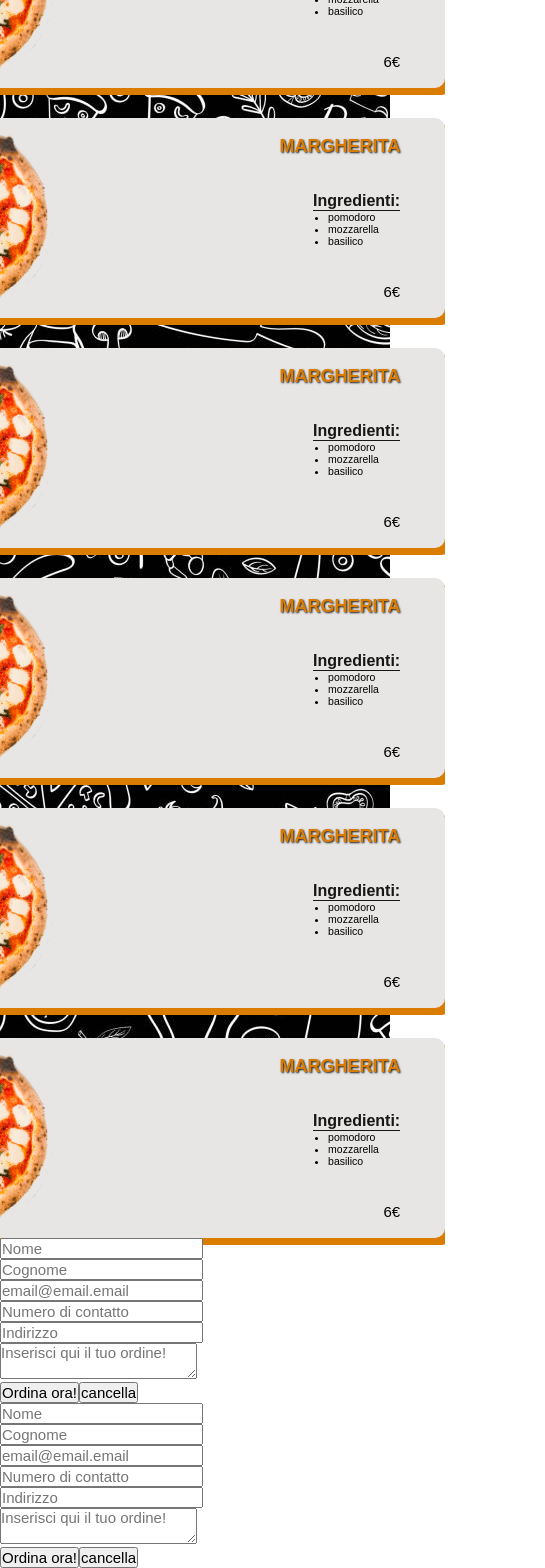
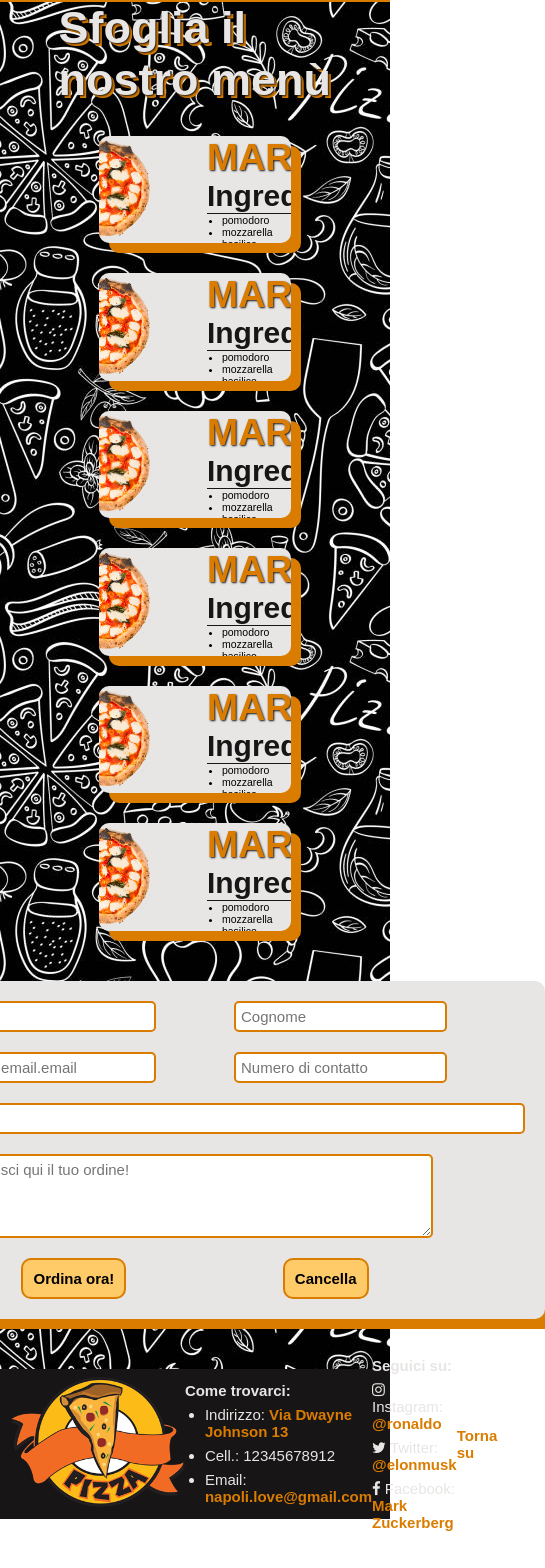
Before and after one commit to RcoRed/pizzeria, a Vue app: page / in a window 390 px wide. Shown: the part 287-1855 px from the top of the page, 545 px wide, since content can reach past the window. After the commit the page ends 1818 px from the top, so only its background shows below. Built offline with nearby package versions, Linux system fonts and the light colour scheme.

Commit message:
non responsive, banner da aggiungere e stilizzare.

```diff
--- a/src/App.vue
+++ b/src/App.vue
@@ -1,4 +1,5 @@
 <template>
+  <link rel="stylesheet" href="https://cdnjs.cloudflare.com/ajax/libs/font-awesome/4.7.0/css/font-awesome.min.css">
   <HeaderComponent />
   <MenuComponent />
   <FormComponent />
--- a/src/assets/styles/attributes.scss
+++ b/src/assets/styles/attributes.scss
@@ -2,4 +2,39 @@ $my-black: rgb(23, 21, 21);
 $my-orange: rgb(218, 124, 0);
 $my-lightorange: rgb(255, 202, 104);
 $my-white: rgb(232, 230, 228);
-$header-height: 50px
+$header-height: 100px;
+$header-padding: 10px;
+$max-with: 70vw;
+$footer-height: 150px;
+$footer-padding: 10px;
+
+@mixin card-style-white-orange{
+    background-color:$my-white;
+    box-shadow: 10px 10px $my-orange;
+    border-radius: 10px;
+};
+@mixin input-style-white-orange{
+    border-radius: 5px;
+    border: 2px $my-orange solid;
+    background-color: white;
+    padding: 5px;
+    &:focus{
+        outline: 0px;
+        border: 2px $my-lightorange solid;
+    }
+}
+@mixin my-button{
+    border-radius: 10px;
+    border: 2px $my-orange solid;
+    padding: 10px;
+    background-color: $my-lightorange;
+
+    font-weight: bold;
+    &:hover{
+        outline: 0px;
+        background-color: white;
+    }
+    &:active{
+        background-color: $my-lightorange;
+    }
+}
--- a/src/assets/styles/components/FooterComponent.scss
+++ b/src/assets/styles/components/FooterComponent.scss
@@ -0,0 +1,30 @@
+@import "/src/assets/styles/attributes.scss";
+
+footer{
+    box-sizing: border-box;
+    width: 100%;
+    height: $footer-height;
+    padding: $footer-padding;
+    background-color: $my-black;
+    color: $my-white;
+    display: flex;
+    flex-direction: row;
+    justify-content: space-evenly;
+    align-items: center;
+    img{
+        height: calc($footer-height - ($footer-padding * 2));
+    }
+    .contact{
+        ul{
+            padding-left: 20px;
+        }
+    }
+    .social{
+        ul{
+            list-style: none;
+        }
+    }
+    li{
+        padding-top: 7px;
+    }
+}
--- a/src/assets/styles/components/FormComponent.scss
+++ b/src/assets/styles/components/FormComponent.scss
@@ -0,0 +1,48 @@
+@import "/src/assets/styles/attributes.scss";
+
+.order-container{
+    @include card-style-white-orange;
+    width: fit-content;
+    box-sizing: border-box;
+    display: flex;
+    flex-direction: column;
+    width: 700px;
+    row-gap: 20px;
+    padding: 20px;
+    //non so perchè ma &:nth-child(){} non funziona...
+    .nominative, .contact{
+        display: flex;
+        flex-direction: row;
+        justify-content: space-evenly;
+    }
+    .address{
+        display: flex;
+        flex-direction: column;
+        input{
+            align-self: stretch;
+        }
+    }
+    .order{
+        display: flex;
+        flex-direction: row;
+        justify-content: center;
+        textarea{
+            width: 70%;
+            height: 70px;
+        }
+    }
+    .form-button{
+        display: flex;
+        flex-direction: row;
+        justify-content: space-evenly;
+        button{
+           @include my-button;
+        }
+    }
+    input{
+        @include input-style-white-orange;
+    }
+    textarea{
+        @include input-style-white-orange;
+    }
+}
--- a/src/assets/styles/components/HeaderComponent.scss
+++ b/src/assets/styles/components/HeaderComponent.scss
@@ -5,15 +5,21 @@ header{
     position: fixed;
     top: 0px;
     box-sizing: border-box;
-    padding: 5px;
+    padding: $header-padding;
     width: 100%;
     max-height: $header-height;
-    display: flex;
-    flex-direction: row;
-    justify-content: center;
     background-color: $my-black;
     box-shadow: 0px 7px 15px -5px $my-orange;
+    nav{
+        display: flex;
+        flex-direction: row;
+        justify-content: space-evenly;
+        align-items: center;
+        div{
+
+        }
+    }
     img{
-        height: 40px;
+        height: calc($header-height - ($header-padding * 2));
     }
 }
--- a/src/assets/styles/components/MenuComponent.scss
+++ b/src/assets/styles/components/MenuComponent.scss
@@ -1,10 +1,9 @@
 @import "/src/assets/styles/attributes.scss";
-
+#banner{
+    width: 100%;
+}
 .conteniner-menu{
     margin-top: $header-height;
-    padding-top: 20px;
-    background-image: url("/src/assets/img/sfondo.jpg");
-    background-repeat: repeat;
     display: flex;
     flex-direction: column;
     align-items: center;
@@ -18,6 +17,7 @@
         align-items: center;
         justify-content: center;
         row-gap: 30px;
-        width: 70vw;
+        width: $max-with;
+        max-width: 1000px;
     }
 }
--- a/src/assets/styles/components/PizzaCardComponent.scss
+++ b/src/assets/styles/components/PizzaCardComponent.scss
@@ -1,37 +1,36 @@
 @import "/src/assets/styles/attributes.scss";
 
 .card{
+    @include card-style-white-orange;
     display: flex;
     flex-direction: row;
-    justify-content: space-around;
-    background-color:$my-white;
-    width: 500px;
-    height: 200px;
-    border-radius: 10px;
-    box-shadow: 7px 7px 0px 0px $my-orange;
+    width: 70%;
+    aspect-ratio: 16 / 9;
+    max-width: 900px;
     transition: 0.2s;
     overflow: hidden;
     &:hover{
-        box-shadow: 4px 4px 0px $my-orange, inset 1px 1px 3px #000000;
+        box-shadow: 5px 5px $my-orange, inset 1px 1px 3px #000000;
         cursor: pointer;
         img{
             left: -20%;
         }
     }
     img{
+        aspect-ratio: 1 / 1;
         transition: 0.2s;
         position: relative;
         left: -25%;
     }
-
-
     .info-pizza{
         display: flex;
         flex-direction: column;
         justify-content: space-around;
-        align-items: end;
+        align-items: start;
         p{
             align-self: flex-end;
+            font-size: 2rem;
+            font-weight: bold;
         }
         .ingredients{
             h4{
--- a/src/assets/styles/global.scss
+++ b/src/assets/styles/global.scss
@@ -5,33 +5,39 @@
     padding: 0;
     font-family: sans-serif;
     font-size: 15px;
+    #app{
+        display: flex;
+        flex-direction: column;
+        align-items: center;
+        row-gap: 50px;
+        background: $my-black url("/src/assets/img/sfondo.jpg") repeat;
         a{
             color: $my-orange;
             text-decoration: none;
-        border-bottom: 1px $my-orange solid;
             font-weight: bold;
             &:hover{
                 color: $my-lightorange;
-            border-bottom: 1px $my-lightorange solid;
             }
         }
         h1{
-        text-shadow: 1px 1px 2px $my-black, 2px 1px 0px $my-white;
-        font-size: xx-large;
+            text-shadow: 1px 1px 2px $my-black, 3px 3px 0px $my-white;
+            font-size: 5rem;
             color: $my-orange;
         }
         h2{
-        text-shadow: 1px 1px 2px $my-black, 3px 1px 0px $my-orange;
-        font-size: larger;
+            text-shadow: 1px 1px 2px $my-black, 3px 3px 0px $my-orange;
+            font-size: 3rem;
             color: $my-white;
         }
         h3{
             text-shadow: 1px 1px 2px $my-black;
-        font-size: large;
+            font-size: 2.5rem;
             color: $my-orange;
         }
         h4{
-        font-size: medium;
+            font-size: 2rem;
             color: $my-black;
         }
     }
+
+}
--- a/src/components/FooterComponent.vue
+++ b/src/components/FooterComponent.vue
@@ -1,22 +1,26 @@
 <template>
-    <form>
-        <div>
-            <input type="text" id="name" name="name" placeholder="Nome">
-            <input type="text" id="surname" name="surname" placeholder="Cognome">
+    <footer>
+        <a href="#title"><img src="../assets/img/logo.png" alt="pizza time logo" /></a>
+        <div class="contact">
+            <h5>Come trovarci:</h5>
+            <ul>
+                <li>Indirizzo: <a href="#">Via Dwayne Johnson 13</a></li>
+                <li>Cell.: 12345678912</li>
+                <li>Email: <a href="mailto:napoli.love@gmail.com">napoli.love@gmail.com</a></li>
+            </ul>
         </div>
-        <div>
-            <input type="email" id="email" name="email" placeholder="email@email.email">
-            <input type="tel" id="phone" name="phone" placeholder="Numero di contatto">
-            <input type="text" id="address" name="address" placeholder="Indirizzo">
+        <div class="social">
+            <h5>Seguici su:</h5>
+            <ul>
+                <li><i class="fa fa-instagram"></i> Instagram: <a href="https://www.instagram.com/cristiano/" target="_blank">@ronaldo</a></li>
+                <li><i class="fa fa-twitter"></i> Twitter: <a href="https://twitter.com/elonmusk" target="_blank">@elonmusk</a></li>
+                <li><i class="fa fa-facebook"></i> Facebook: <a href="https://www.facebook.com/zuck/?locale=it_IT" target="_blank">Mark Zuckerberg</a></li>
+            </ul>
         </div>
-        <div>
-            <textarea name="order" id="order" placeholder="Inserisci qui il tuo ordine!"></textarea>
+        <div class="menu">
+            <a href="#title">Torna su</a>
         </div>
-        <div>
-            <button type="submit">Ordina ora!</button>
-            <button type="reset">cancella</button>
-        </div>
-    </form>
+    </footer>
   </template>
 
   <script>
--- a/src/components/FormComponent.vue
+++ b/src/components/FormComponent.vue
@@ -1,20 +1,22 @@
 <template>
-    <form>
-        <div>
+    <form class="order-container">
+        <div class="nominative">
             <input type="text" id="name" name="name" placeholder="Nome">
             <input type="text" id="surname" name="surname" placeholder="Cognome">
         </div>
-        <div>
+        <div class="contact">
             <input type="email" id="email" name="email" placeholder="email@email.email">
             <input type="tel" id="phone" name="phone" placeholder="Numero di contatto">
+        </div>
+        <div class="address">
             <input type="text" id="address" name="address" placeholder="Indirizzo">
         </div>
-        <div>
+        <div class="order">
             <textarea name="order" id="order" placeholder="Inserisci qui il tuo ordine!"></textarea>
         </div>
-        <div>
+        <div class="form-button">
             <button type="submit">Ordina ora!</button>
-            <button type="reset">cancella</button>
+            <button type="reset">Cancella</button>
         </div>
     </form>
   </template>
--- a/src/components/HeaderComponent.vue
+++ b/src/components/HeaderComponent.vue
@@ -1,6 +1,13 @@
 <template>
   <header>
-    <img src="../assets/img/logo.png" alt="pizza time logo" />
+    <nav>
+      <a href="#">Home</a>
+      <a href="#">About us</a>
+      <a href="#title"><img src="../assets/img/logo.png" alt="pizza time logo" /></a>  <!--lui ti riporta su-->
+      <a href="#">Come trovarci</a>
+      <a href="#">Lavora con noi</a>
+    </nav>
+
   </header>
 </template>
 
--- a/src/components/MenuComponent.vue
+++ b/src/components/MenuComponent.vue
@@ -1,6 +1,7 @@
 <template>
+  <!--<img id="banner" src="../assets/img/banner.jpg" alt="persone che mangiano">-->
   <div class="conteniner-menu">
-    <h1>IT'S PIZZA TIME!</h1>
+    <h1 id="title" >IT'S PIZZA TIME!</h1>
     <div class="menu">
       <h2>Sfoglia il nostro menù</h2>
       <PizzaCardComponent />
```
Also changed, not shown: src/assets/img/banner.jpg (added). Lines whose indentation alone changed are shown as unchanged.
